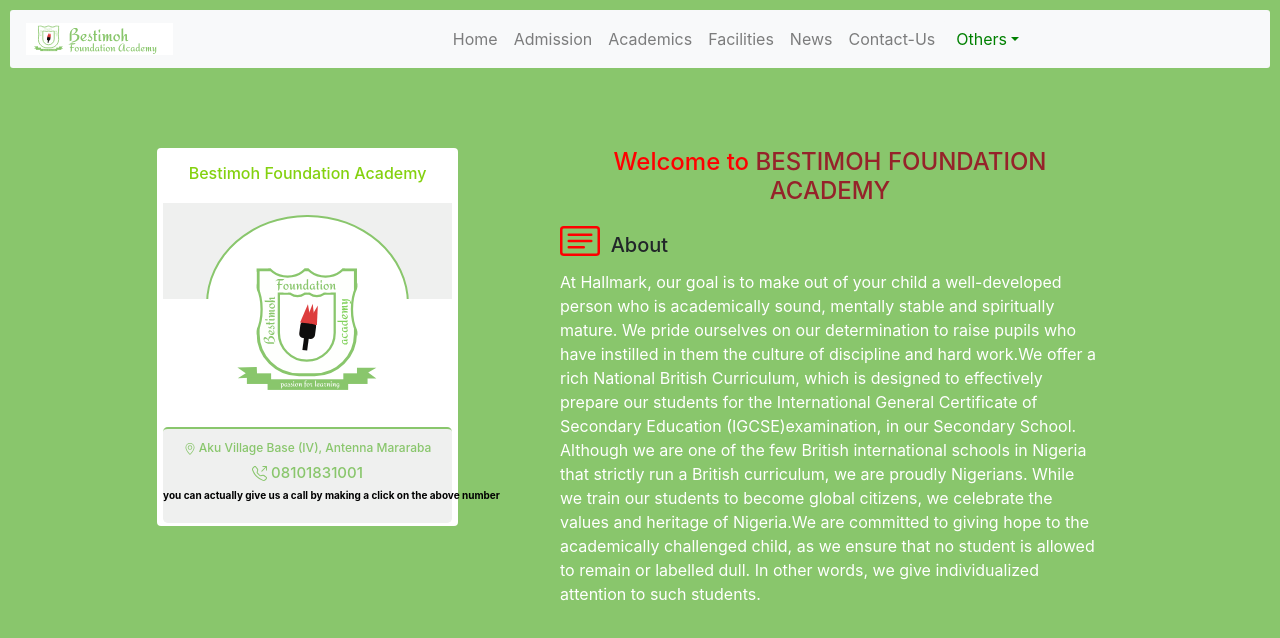
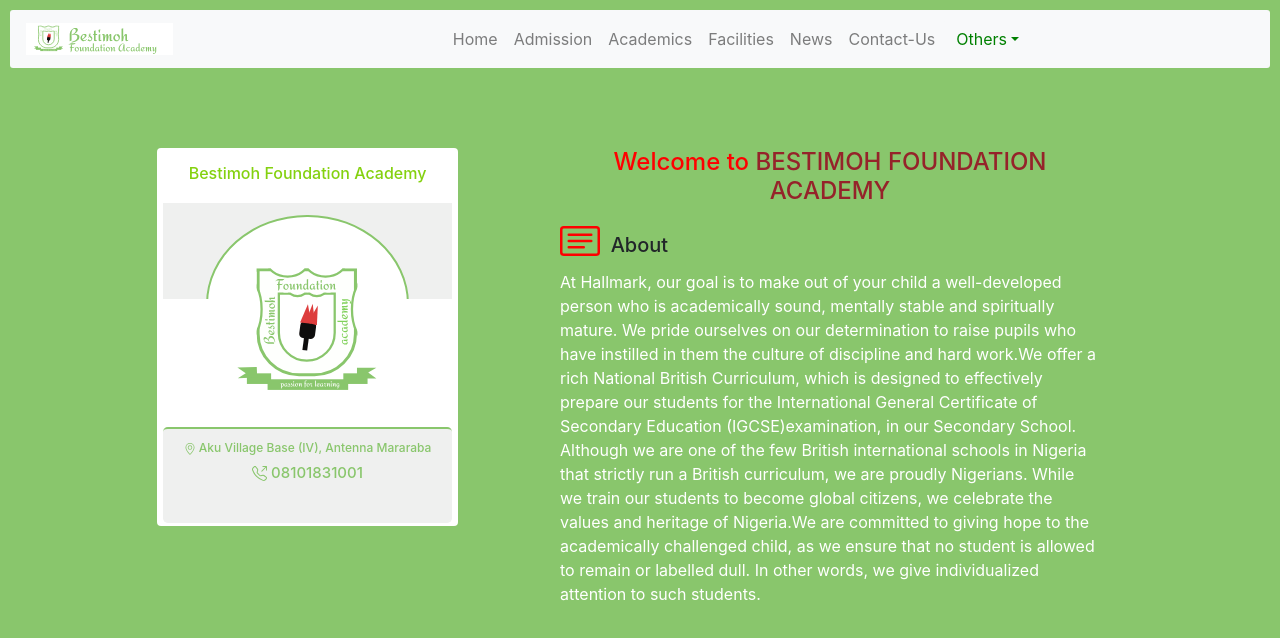
Before and after one commit to olayinka02/Bestimoh-sch, a React (Create React App) app: page / in a window 1280 px wide. Shown: the top 638 px of the page. Built offline with nearby package versions, Linux system fonts and the light colour scheme; a web font is replaced by a local one.

Commit message:
bestimoh sch

```diff
--- a/src/components/Landingpage.js
+++ b/src/components/Landingpage.js
@@ -35,7 +35,7 @@
       <div className="addressbadge"><br/>
         <h6 style={{fontSize:12,color:' #89C66C'}}><GeoAlt /> Aku Village Base (IV), Antenna Mararaba</h6>
         <h6 style={{fontSize:15,color:' #89C66C'}} ><TelephoneOutbound /> 08101831001</h6>
-        <p  style={{fontSize:10,color:'black',padding:'auto',width:10,}} >you can actually give us a call by making a click on the above number</p>
+
       </div>
 
 
@@ -45,7 +45,7 @@
     </Col>
     <Col xl={6} sm={6} md={6} xs={12}>
       <div className="about">
-        <center>
+         <center>
         <h4 style={{color:'red',}}>Welcome to <span style={{color:'#95232A'}}>BESTIMOH FOUNDATION ACADEMY</span></h4>
         </center>
         <h1><CardText style={{color:'red',}} /> <span style={{fontSize:20,}}>About</span></h1>
```
